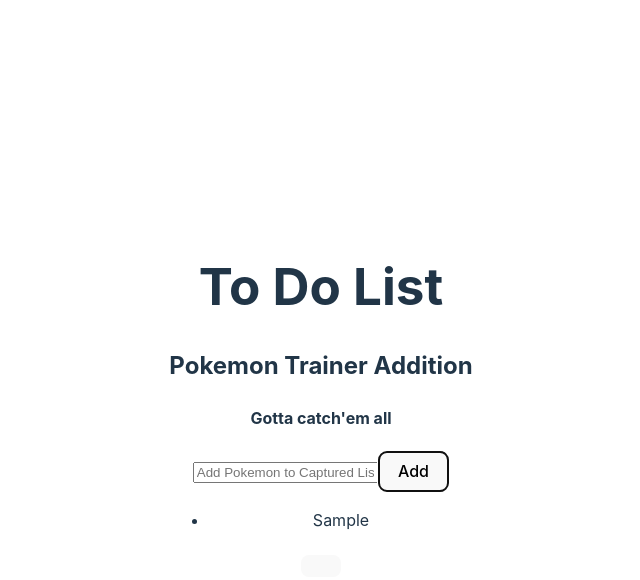
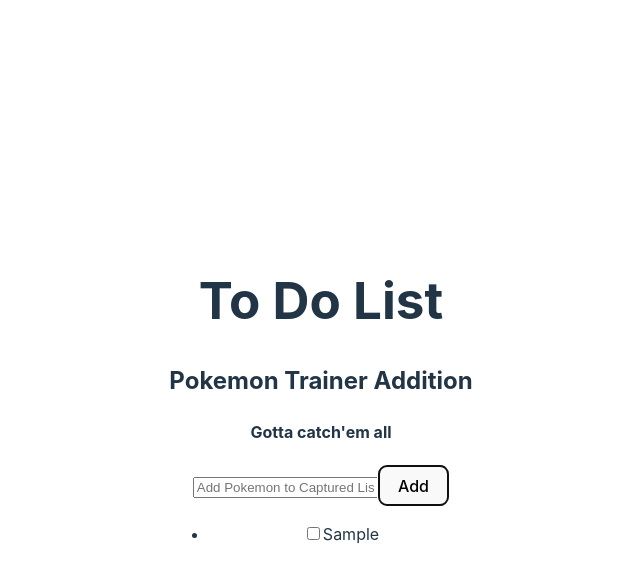
Before and after one commit to Misherz/SBABuildingATodoList, a React (Vite) app: page / in a window 1280 px wide. Both pictures are taken after typing "Sample" into the empty fields and a click on the button "Add". Shown: the top 580 px of the page, without its empty margins (319-959 px from the left). Built offline with nearby package versions, Linux system fonts and the light colour scheme.

Commit message:
Checkbox

```diff
--- a/src/App.jsx
+++ b/src/App.jsx
@@ -11,7 +11,6 @@
     <>
     <Header />
     <AddButton />
-    <CheckBox />
     </>
   )
 }
--- a/src/controller/Add.jsx
+++ b/src/controller/Add.jsx
@@ -34,7 +34,7 @@
             <div>
                 <ul>
                     {pokemon.map((pokemonName, i) => (
-                        <li key={i}>{pokemonName}</li>
+                        <li key={i}><input type="checkbox"/>{pokemonName}</li>
                     ))}
                 </ul>
             </div>
```
